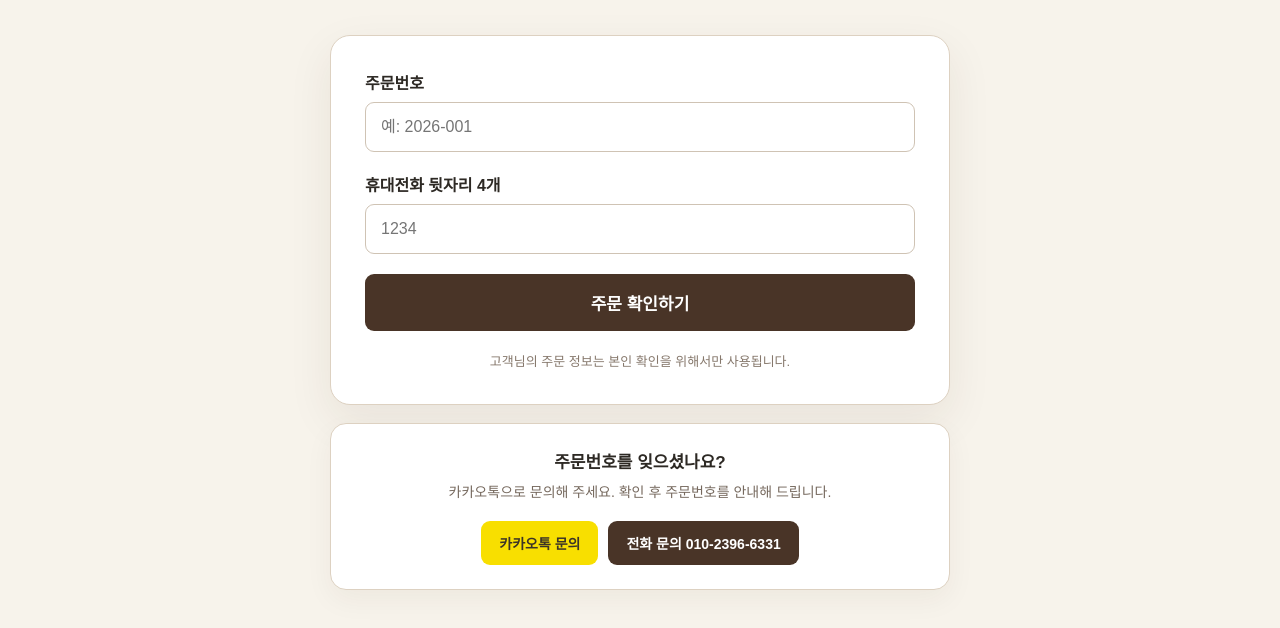
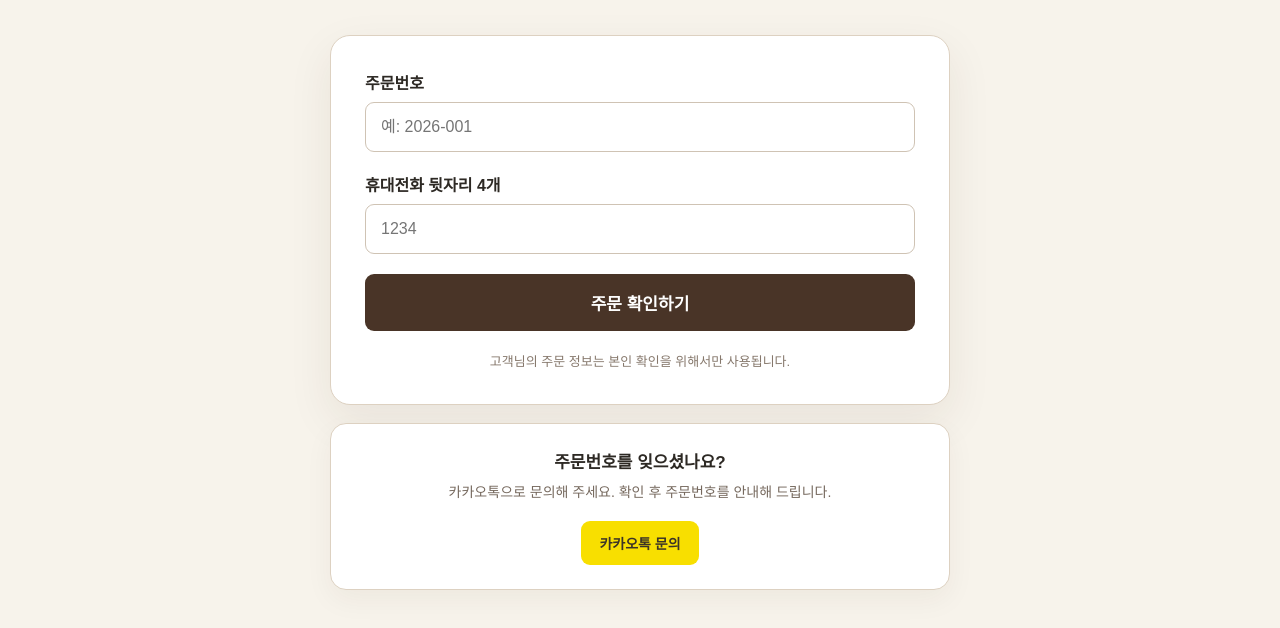
Before and after one commit to geulgyeol386/geulgyeol, a website: page customer.html in a window 1280 px wide. Shown: the part 356-984 px from the top of the page. Drawn offline with Linux system fonts and the light colour scheme.

Commit message:
내주문확인화면에서전화번호삭제

```diff
--- a/customer.html
+++ b/customer.html
@@ -3,7 +3,6 @@
   <p>카카오톡으로 문의해 주세요. 확인 후 주문번호를 안내해 드립니다.</p>
   <div class="order-help-actions">
     <a class="order-help-kakao" href="http://pf.kakao.com/_xhgxfxnX/chat" target="_blank" rel="noopener noreferrer">카카오톡 문의</a>
-    <a class="order-help-phone" href="tel:01023966331">전화 문의 010-2396-6331</a>
   </div>
 </section><section id="lookupResult" aria-live="polite"></section></main><script src="customer.js?v=6.24" defer></script>
 <script>
```
